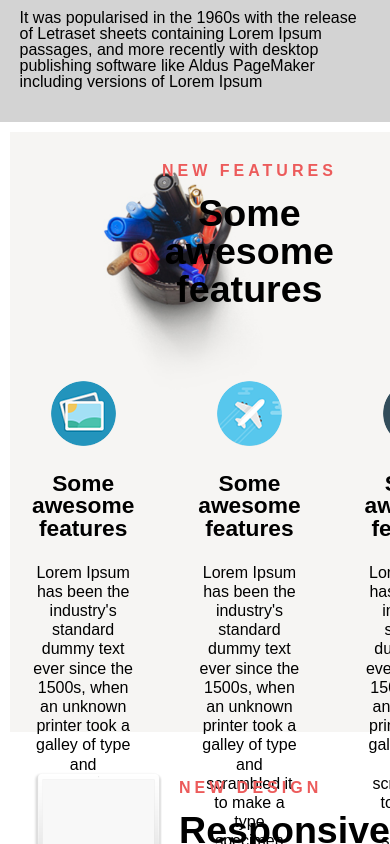
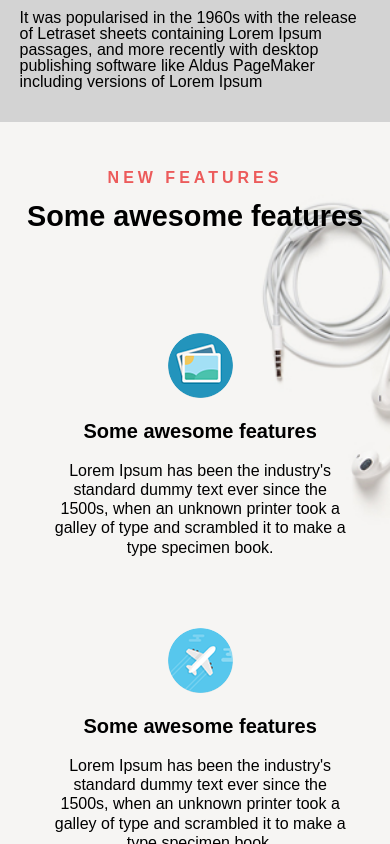
Before and after one commit to ehsanh06/dummy-marketing, a React (Create React App) app in the folder dummy-marketing/: page / in a window 390 px wide. Shown: the part 940-1784 px from the top of the page. Built offline with nearby package versions, Linux system fonts and the light colour scheme; a web font is replaced by a local one.

Commit message:
768px, 425px, 320px viewports completed for features section

```diff
--- a/dummy-marketing/src/component/App.css
+++ b/dummy-marketing/src/component/App.css
@@ -285,6 +285,60 @@ section.features > div:nth-child(2) div > p {
     }
 }
 
+@media screen and (max-width: 768px) {
+    section.features {
+        background-position: -130px;
+    }
+
+    section.features > div:nth-child(2) {
+        padding: 1em;
+    }
+
+    section.features > div:nth-child(2) div {
+        width: 65%;
+        margin: 0 auto;
+    }
+
+    section.features h3 {
+        font-size: 1.25em;
+        padding: 1em 0;
+    }
+}
+
+@media screen and (max-width: 425px) {
+    section.features {
+        background-position: 80% 0px;
+        grid-template-columns: 1fr;
+        grid-template-rows: none;
+        height: 1080px;
+    }
+
+    section.features > div:first-child {
+        margin: 0 auto;
+        width: 90%;
+        padding: 2em 0;
+    }
+
+    section.features > div:nth-child(2) {
+        grid-template-columns: 1fr;
+        margin: 0;
+    }
+
+    section.features > div:nth-child(2) div {
+        width: 85%;
+    }
+
+    h2 { font-size: 1.8em; }
+
+}
+
+@media screen and (max-width: 320px) {
+    section.features {
+        height: 1100px;
+    }
+}
+
+
 /*
     Responsive
 */
```
